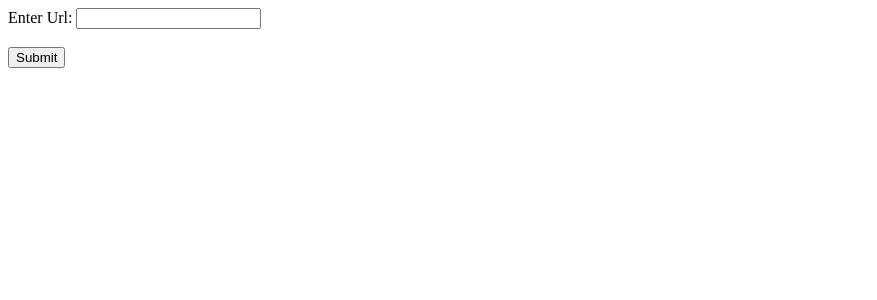
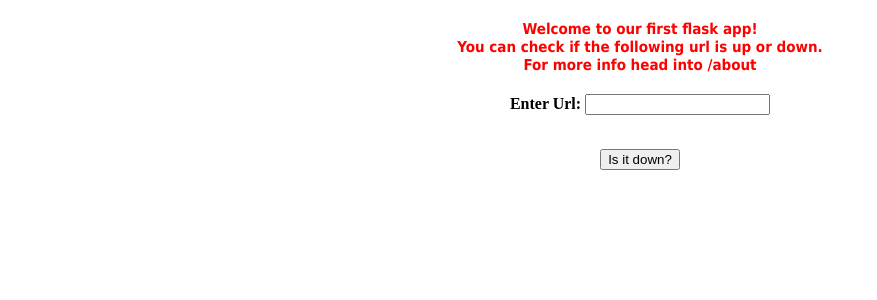
Before and after one commit to dvdgitman/DevOPS-Project, a Python web app: template templates/index.html in a window 1280 px wide. Shown: the top 300 px of the page, without its empty margins (0-877 px from the left). Run offline with Jinja, Linux system fonts and the light colour scheme; the template is opened without the code that fills it, so the values that code supplies are empty.

Commit message:
changed a little bit the syntax

```diff
--- a/sitechecker.py
+++ b/sitechecker.py
@@ -8,7 +8,7 @@
         r = requests.get(urls)
         print(urls + "\tStatus: " + str(r.status_code))
     except Exception as e:
-        print(urls + "\tNA FAILED TO CONNECT\t" + str(e))
+        print(urls + " - The url is probably down or isn't written correctly.Make sure to add http or https. ")
 
 
 def main():
--- a/templates/index.html
+++ b/templates/index.html
@@ -1,18 +1,18 @@
 <!DOCTYPE html>
-<html lang="en">
+<html>
 <head>
-    <meta charset="UTF-8">
-    <title>Title</title>
+ <title></title>
+<!-- <link rel="stylesheet" href="{{ url_for('static', filename='home.css') }}">-->
 </head>
 <body>
-<form action="/getstatus"  method="POST" action="app.py">
-  <label for="url">Enter Url:</label>
+<h2></h2><center><b><p style="font-family:Tahoma;color:red;font-size: 15px"><center><b><p style="font-family:Tahoma;color:red;font-size: 15px">Welcome to our first flask app!<br/>
+               You can check if the following url is up or down.<br/>
+               For more info head into /about</center></b></p>
+<h2></h2><center><b><p style="font-family:Tahoma;color:red;font-size: 15px"><center><b><p style="font-family:Tahoma;color:red;font-size: 15px"><form action="get_url_status">
+  <label>Enter Url:</label>
   <input type="text" id="url" name="url"><br><br>
-  <input type="submit" value="Submit">
-
-<!--<form class="userinput" method="GET" action="Tweepy.py">-->
-<!--    <input type="text" placeholder="Search..">-->
-<!--    <button type="submit"></button>-->
-</form>
+<p align="center"><a href='url'><button id="theme-toggle">Is it down?</button></a></p>
 </body>
 </html>
+</body>
+</html>
```
Also changed, not shown: checkBackup.py (+3 -13 lines), templates/app.html (deleted, +0 -14 lines), templates/test.html (added, +10 -0 lines).
